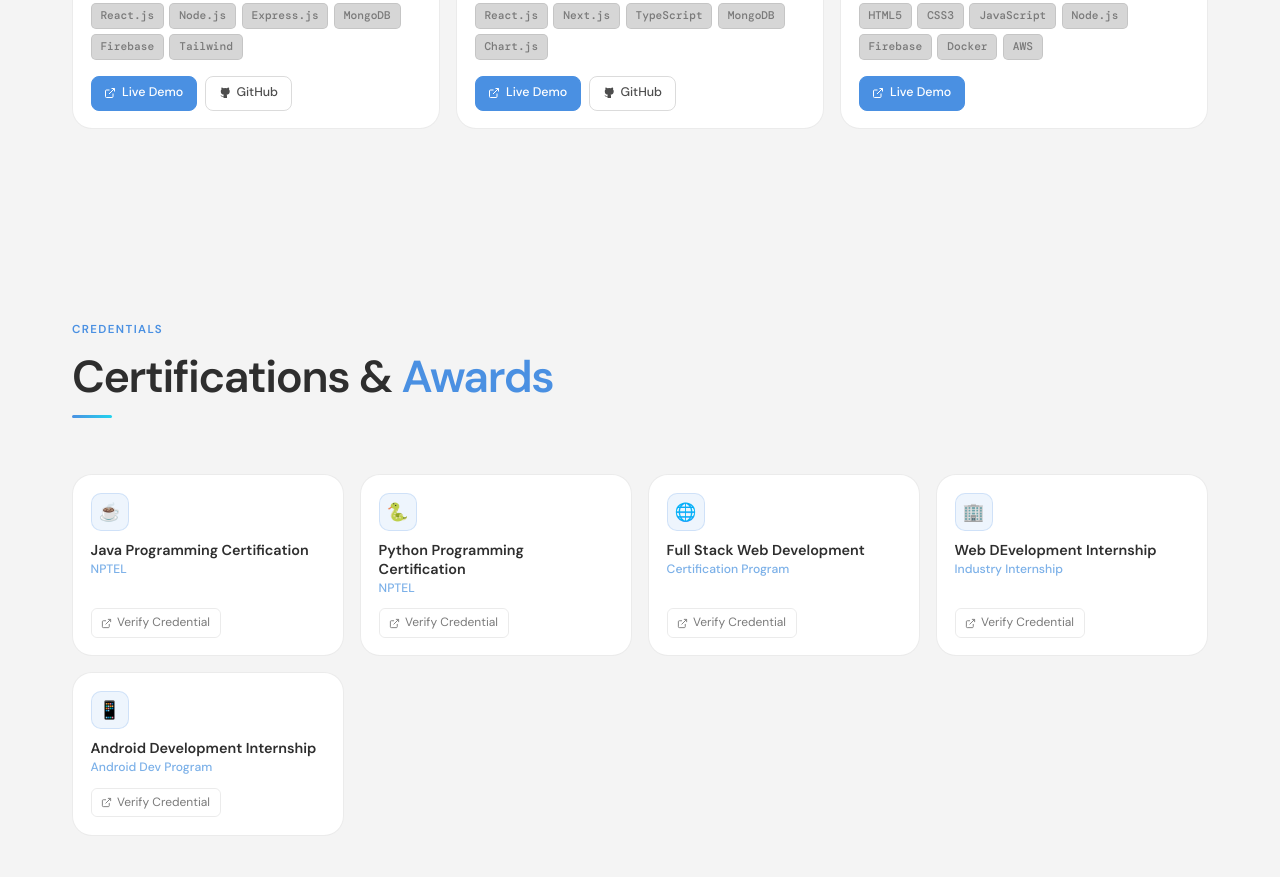
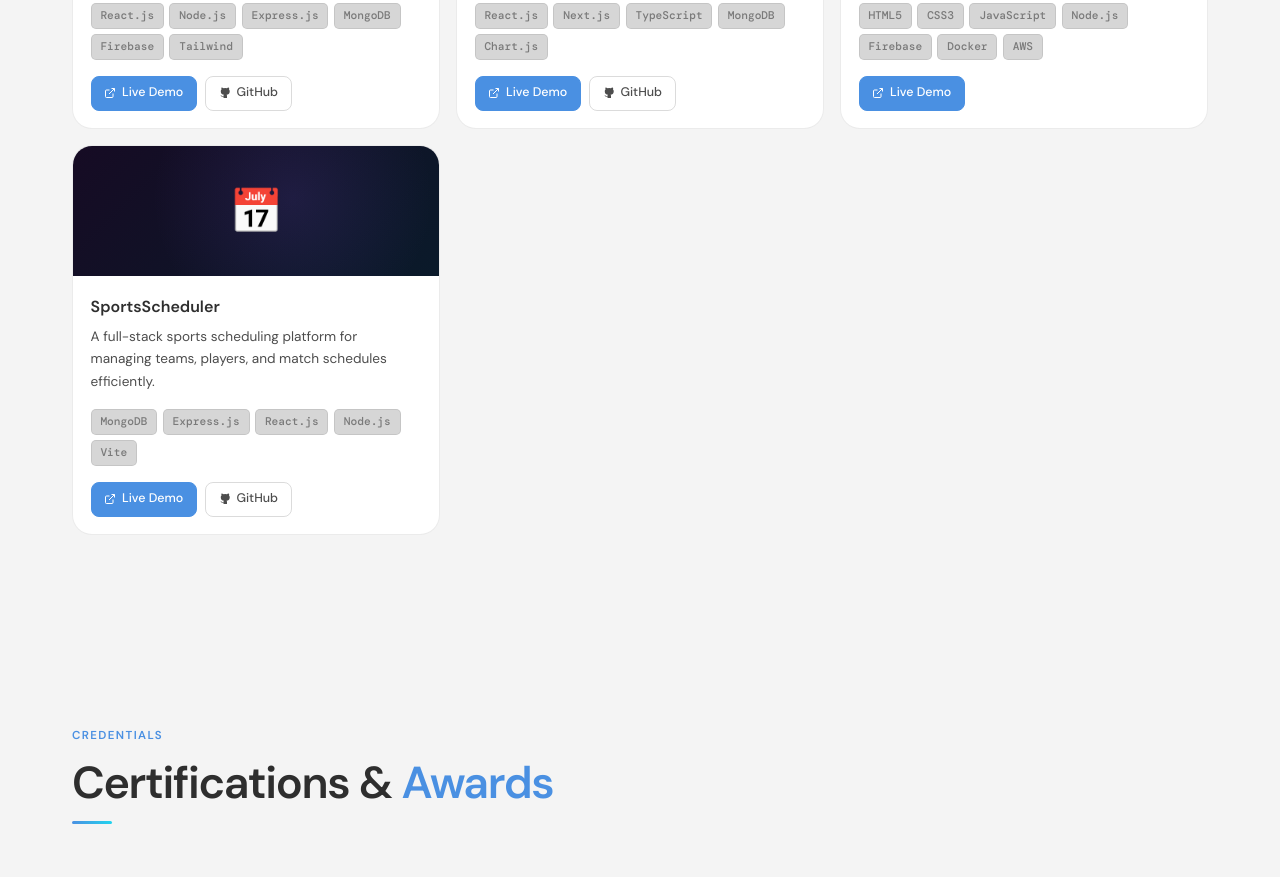
Before and after one commit to Praveenpadidapu/PortfolioWebsite, a plain HTML site: page index.html in a window 1280 px wide. Shown: the part 3720-4597 px from the top of the page. Drawn offline with nearby package versions, Linux system fonts and the light colour scheme.

Commit message:
Update portfolio website - recent changes

```diff
--- a/index.html
+++ b/index.html
@@ -670,32 +670,38 @@
         </div>
       </div>
     </div>
-
-    <!-- <div class="project-card reveal reveal-delay-3">
-      <div class="project-thumb" style="background:linear-gradient(135deg,#0a1a1a,#0a0a2a)">
+    <div class="project-card reveal reveal-delay-3">
+      <div class="project-thumb" style="background:linear-gradient(135deg,#160b24,#0a1a2a)">
         <div class="project-thumb-inner">
-          <span class="project-thumb-icon">🌍</span>
+          <span class="project-thumb-icon">📅</span>
         </div>
-        <div style="position:absolute;inset:0;background:radial-gradient(circle at 60% 40%,#22d3ee15,transparent 60%)"></div>
+        <div style="position:absolute;inset:0;background:radial-gradient(circle at 60% 40%,#8b5cf620,transparent 60%)"></div>
       </div>
       <div class="project-body">
-        <div class="project-title">EDA on World Health Data</div>
-        <div class="project-desc">Exploratory healthcare data analysis project using Python and data visualization libraries to derive meaningful insights from global health datasets.</div>
+        <div class="project-title">SportsScheduler</div>
+        <div class="project-desc">A full-stack sports scheduling platform for managing teams, players, and match schedules efficiently.</div>
         <div class="tech-pills">
-          <span class="tech-pill">Python</span>
-          <span class="tech-pill">Pandas</span>
-          <span class="tech-pill">NumPy</span>
-          <span class="tech-pill">Matplotlib</span>
-          <span class="tech-pill">Seaborn</span>
+          <span class="tech-pill">MongoDB</span>
+          <span class="tech-pill">Express.js</span>
+          <span class="tech-pill">React.js</span>
+          <span class="tech-pill">Node.js</span>
+          <span class="tech-pill">Vite</span>
         </div>
         <div class="project-actions">
-          <a href="https://medium.com/@pvpk1127/eda-on-world-health-data-8b551d5a1991" target="_blank" class="proj-btn primary">
+          <a href="https://sports-scheduler-nu.vercel.app/" target="_blank" class="proj-btn primary">
             <svg width="12" height="12" fill="none" stroke="currentColor" stroke-width="2" viewBox="0 0 24 24"><path d="M18 13v6a2 2 0 01-2 2H5a2 2 0 01-2-2V8a2 2 0 012-2h6"/><polyline points="15 3 21 3 21 9"/><line x1="10" y1="14" x2="21" y2="3"/></svg>
-            Read Blog
+            Live Demo
+          </a>
+          <a href="https://github.com/Praveenpadidapu/SportsScheduler" target="_blank" class="proj-btn">
+            <svg width="12" height="12" fill="currentColor" viewBox="0 0 24 24"><path d="M9 19c-5 1.5-5-2.5-7-3m14 6v-3.87a3.37 3.37 0 00-.94-2.61c3.14-.35 6.44-1.54 6.44-7A5.44 5.44 0 0020 4.77 5.07 5.07 0 0019.91 1S18.73.65 16 2.48a13.38 13.38 0 00-7 0C6.27.65 5.09 1 5.09 1A5.07 5.07 0 005 4.77a5.44 5.44 0 00-1.5 3.78c0 5.42 3.3 6.61 6.44 7A3.37 3.37 0 009 18.13V22"/></svg>
+            GitHub
           </a>
         </div>
       </div>
-    </div> -->
+    </div>
+
+
+
 
   </div>
 </section>
```
